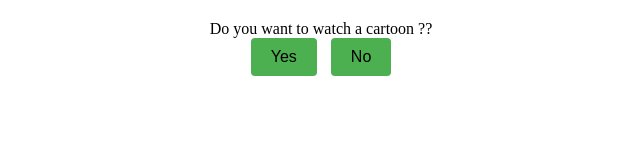
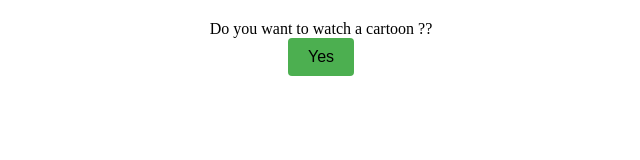
Before and after one commit to Harshpatil0508/pro1, a plain HTML site: page index.html in a window 1280 px wide. Shown: the whole page, without its empty margins (319-959 px from the left). Drawn offline with Linux system fonts and the light colour scheme.

Commit message:
Update index.html

```diff
--- a/index.html
+++ b/index.html
@@ -47,7 +47,6 @@
            Do you want to watch a cartoon ??
         </header>
         <button id="yesButton" class="yes"> <a href="i1.html">Yes</a></button>
-        <button id="noButton" class="no"> <a href="i1.html">No</a></button>
     </div>
 </body>
 </html>
```
